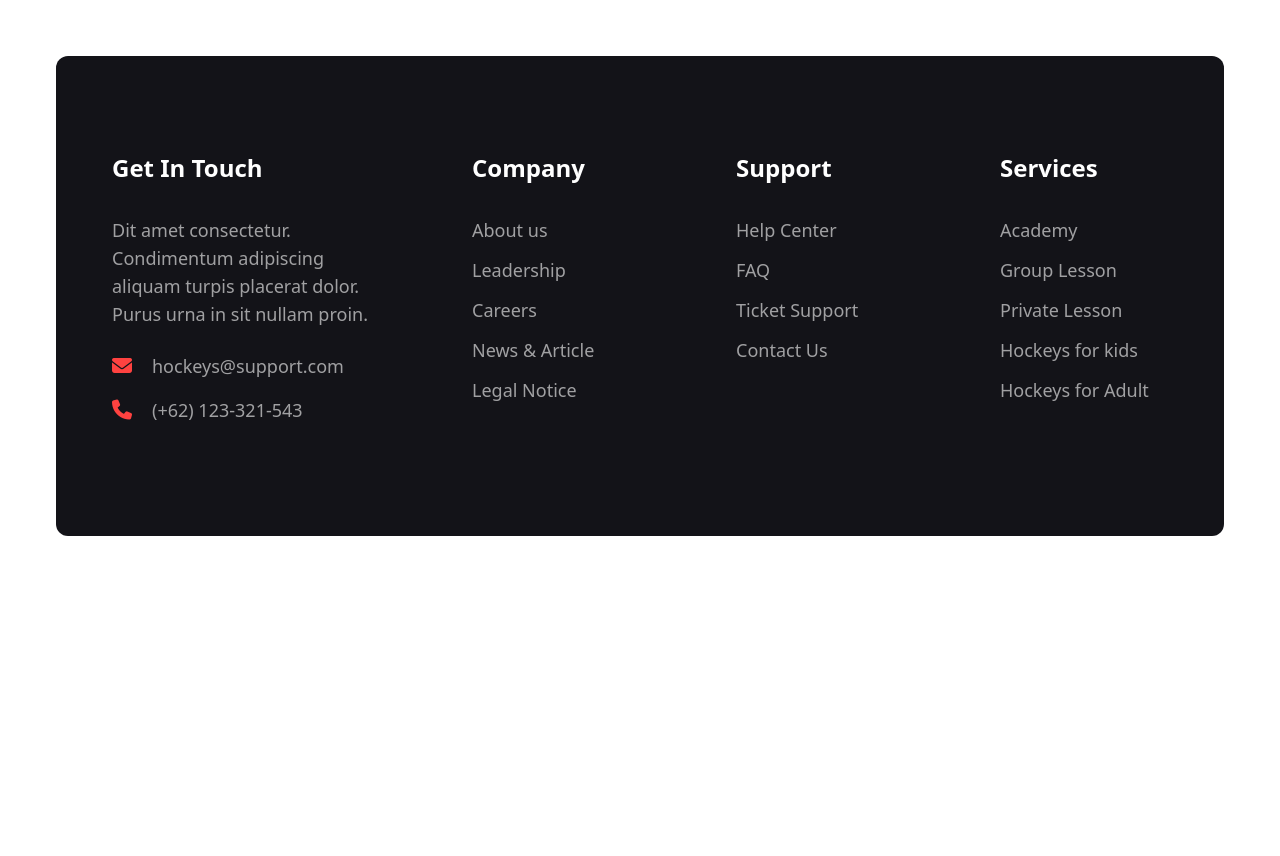
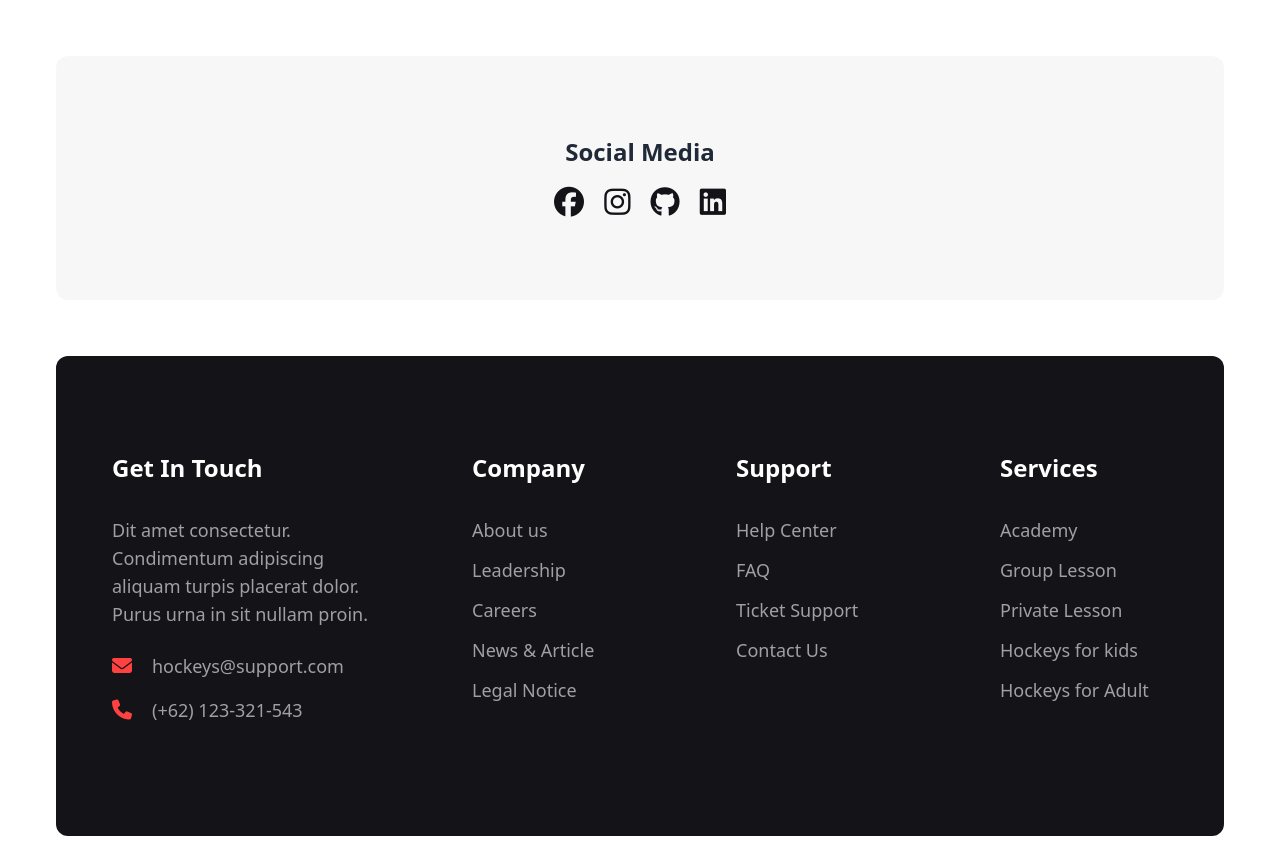
Before and after one commit to hosan-mia/Assignment-3, a plain HTML site: page index.html in a window 1280 px wide. Shown: the part 4592-5448 px from the top of the page. Before the commit the page ends 5148 px from the top, so only its background shows below. Drawn offline with nearby package versions, Linux system fonts and the light colour scheme.

Commit message:
second commit

```diff
--- a/index.html
+++ b/index.html
@@ -590,17 +590,17 @@
       </section>
 
       <!-- section 7  -->
-      <!-- <section>
-        <div class="bg-[#13131808] mb-14 h-40">
-          <div>
-            <h1 class="font-bold text-2xl">Social Media</h1>
+      <section>
+        <div class="bg-[#13131808] mb-14 rounded-xl">
+          <div class="text-center py-16 lg:py-20">
+            <h1 class="font-bold text-2xl mb-4">Social Media</h1>
             <i class="fa-brands fa-facebook text-3xl mx-2 text-[#131318]"></i>
             <i class="fa-brands fa-instagram text-3xl mx-2 text-[#131318]"></i>
             <i class="fa-brands fa-github text-3xl mx-2 text-[#131318]"></i>
             <i class="fa-brands fa-linkedin text-3xl mx-2 text-[#131318]"></i>
           </div>
         </div>
-      </section> -->
+      </section>
 
       <!-- footer  -->
       <footer>
```
